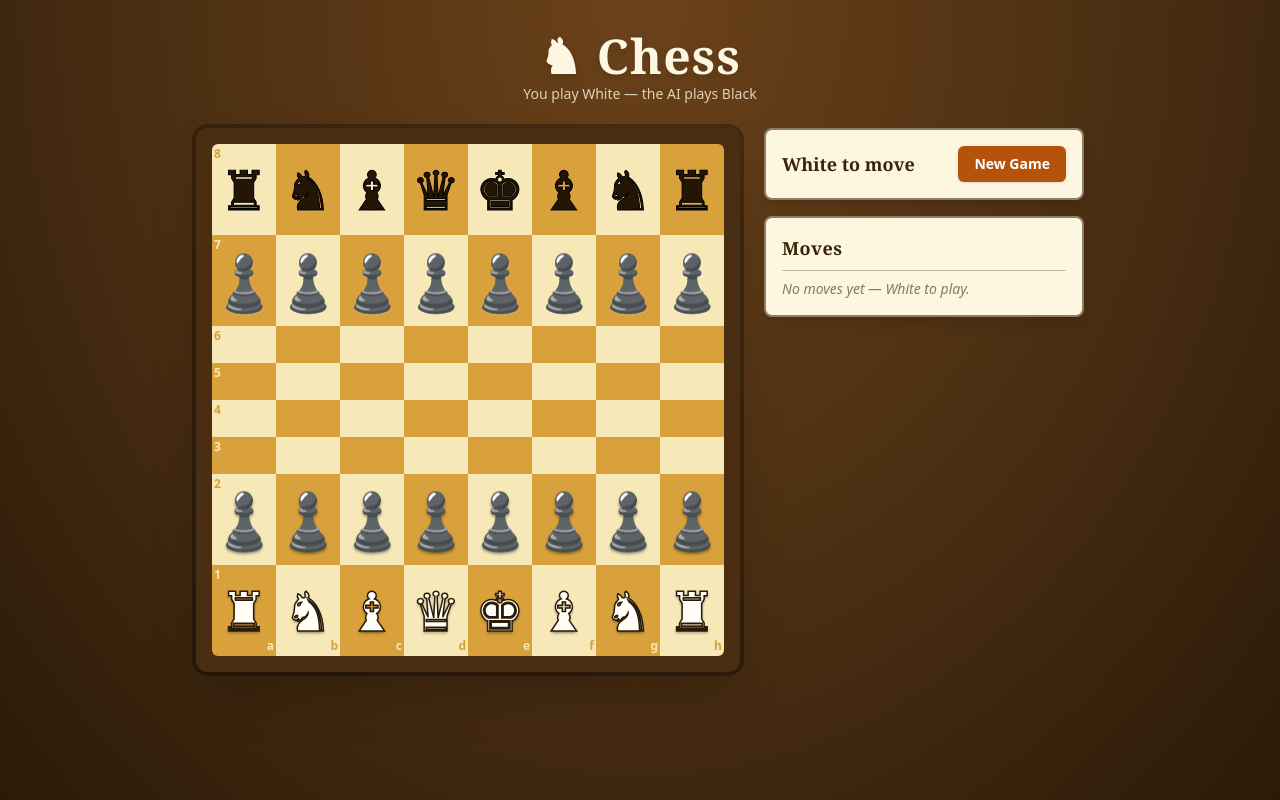
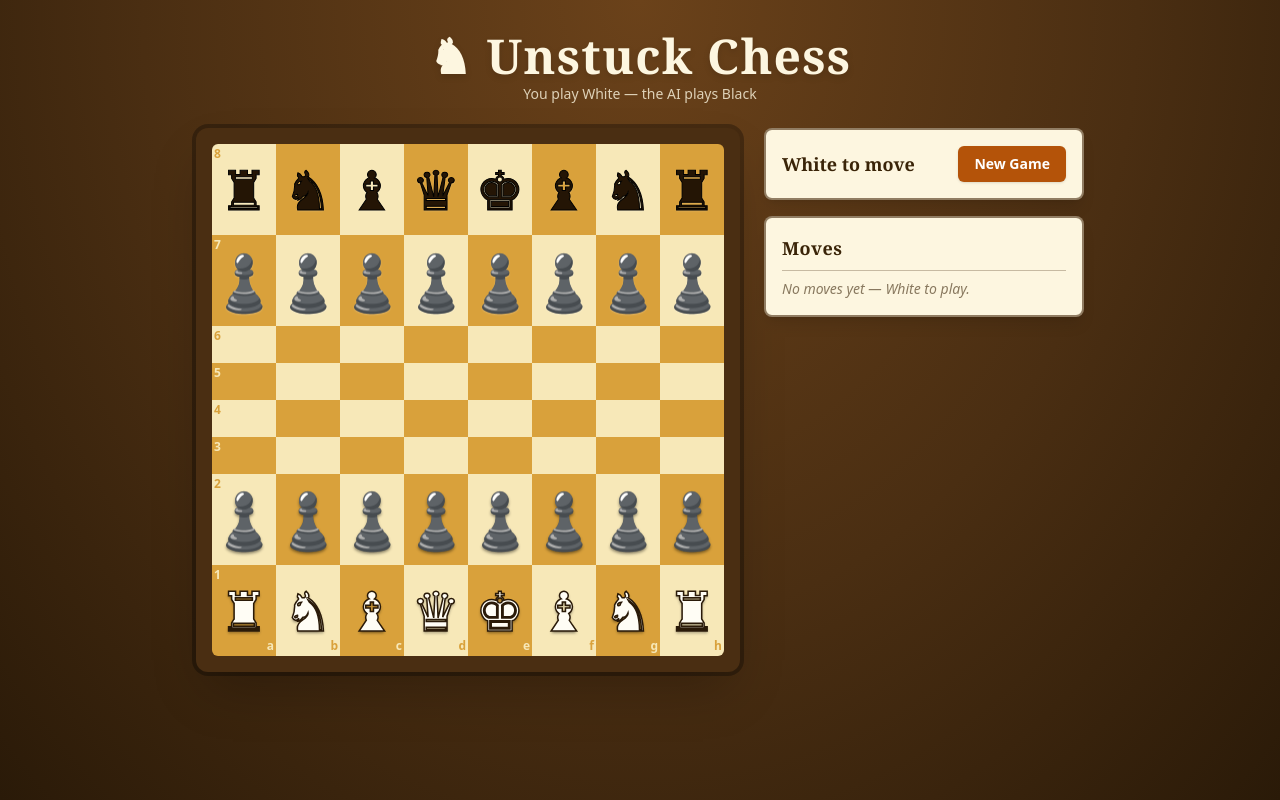
Before and after one commit to youzero1/chess-app-saad-ahmed-1789738030, a React (Vite) app: page / in a window 1280 px wide. Built offline with nearby package versions, Linux system fonts and the light colour scheme.

Commit message:
change title to Unstuck Chess

```diff
--- a/index.html
+++ b/index.html
@@ -3,7 +3,7 @@
   <head>
     <meta charset="UTF-8" />
     <meta name="viewport" content="width=device-width, initial-scale=1.0" />
-    <title>Chess — You vs AI</title>
+    <title>Unstuck Chess</title>
   </head>
   <body>
     <div id="root"></div>
--- a/src/routes/index.tsx
+++ b/src/routes/index.tsx
@@ -16,7 +16,7 @@ function HomePage() {
     <main className="mx-auto flex min-h-screen w-full max-w-6xl flex-col items-center px-4 py-8">
       <header className="mb-6 text-center">
         <h1 className="font-serif text-4xl font-bold tracking-wide text-panel drop-shadow-md sm:text-5xl">
-          ♞ Chess
+          ♞ Unstuck Chess
         </h1>
         <p className="mt-1 text-sm text-panel/80">You play White — the AI plays Black</p>
       </header>
```
